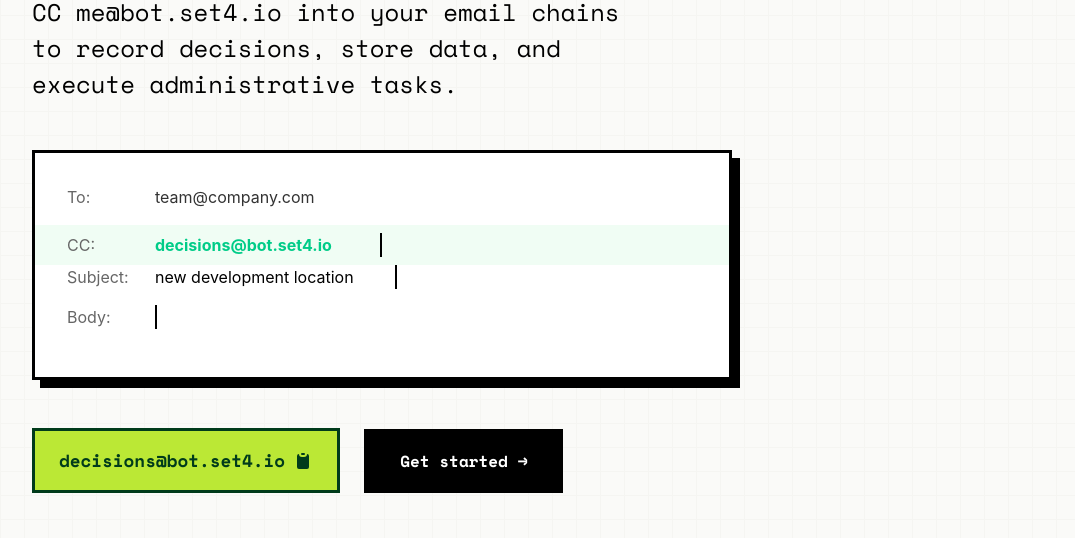
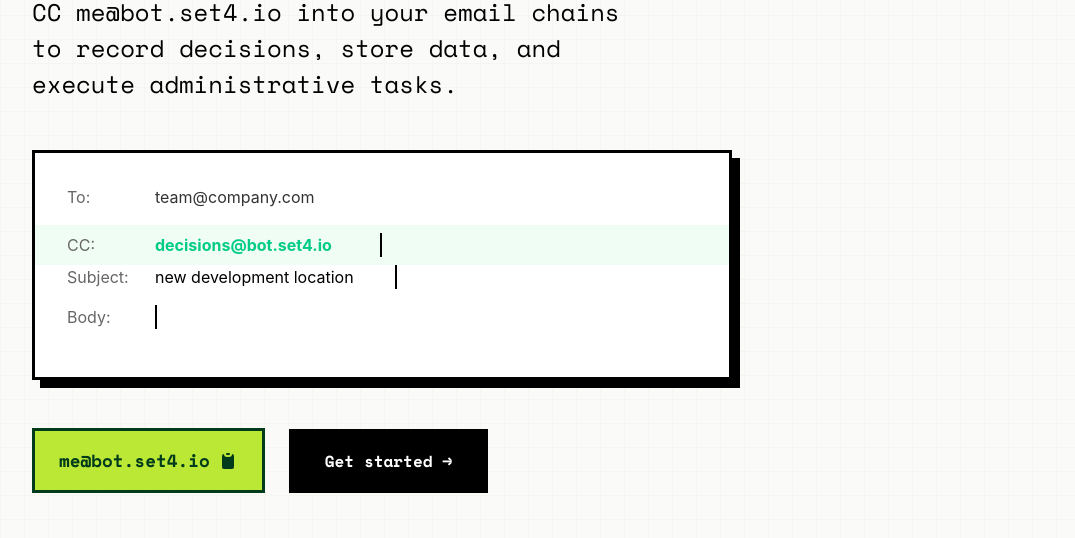
Before and after one commit to set4tech/track, a website: page public/index.html in a window 1280 px wide. Shown: the part 248-786 px from the top of the page, without its empty margins (47-1122 px from the left). Drawn offline with nearby package versions, Linux system fonts and the light colour scheme; a web font is replaced by a local one.

Commit message:
fix: me@bot

```diff
--- a/public/index.html
+++ b/public/index.html
@@ -340,7 +340,7 @@
     <!-- Email actions -->
     <div class="email-actions">
       <div class="email-copy" onclick="copyEmail(event)">
-        decisions@bot.set4.io
+        me@bot.set4.io
         <svg class="copy-icon" fill="currentColor" viewBox="0 0 20 20">
           <path d="M8 3a1 1 0 011-1h2a1 1 0 110 2H9a1 1 0 01-1-1z"/>
           <path d="M6 3a2 2 0 00-2 2v11a2 2 0 002 2h8a2 2 0 002-2V5a2 2 0 00-2-2 3 3 0 01-3 3H9a3 3 0 01-3-3z"/>
```
